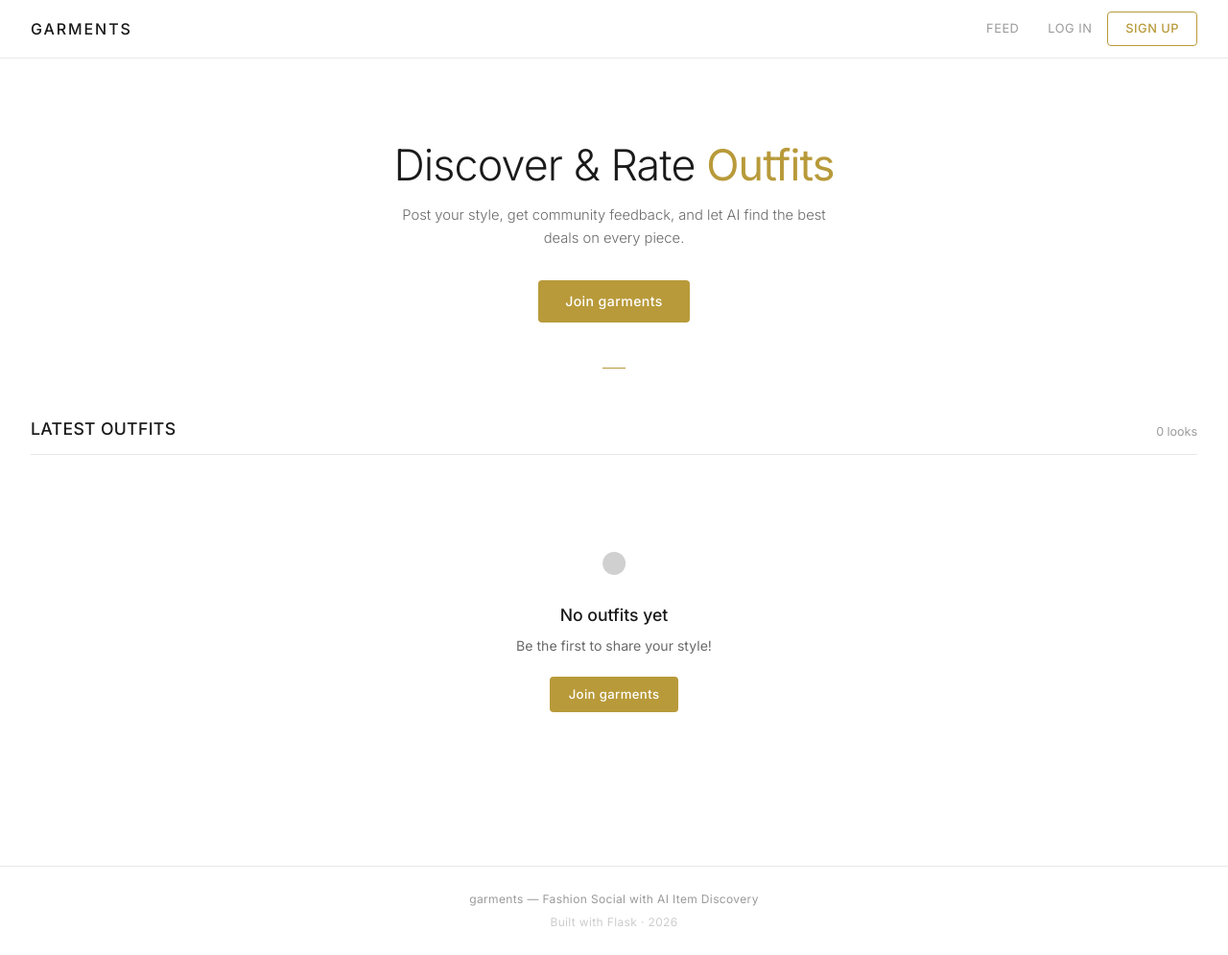
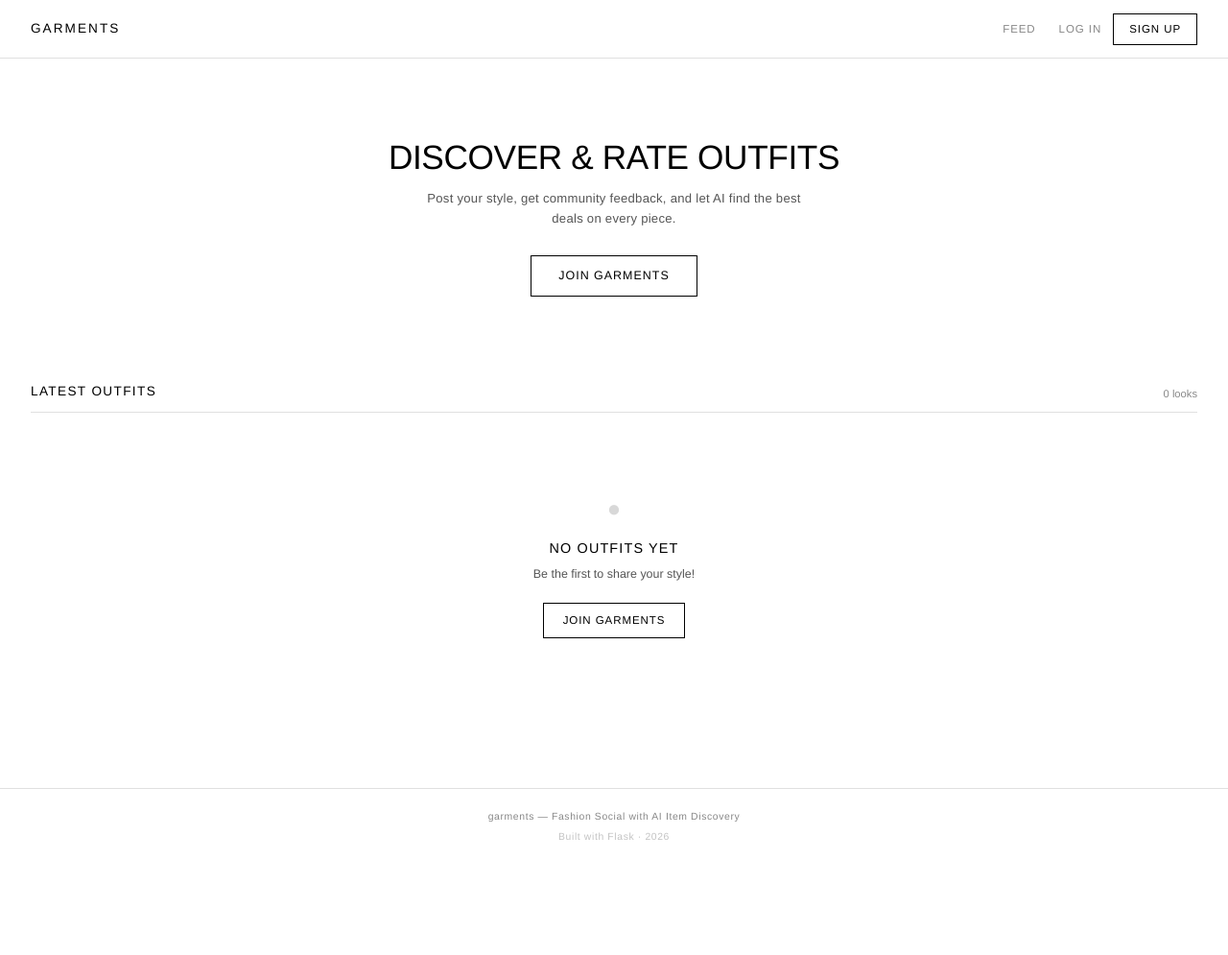
Before and after one commit to garmentssecurity-ai/garments-app, a Flask app: page / in a window 1280 px wide. Shown: the whole page at 96% size. After the commit the page ends 875 px from the top, so only its background shows below. Run offline with Flask 3, Linux system fonts and the light colour scheme; data that the repository does not hold is empty.

Commit message:
Prada redesign: black accents, Helvetica font, white bg, sharp edges

```diff
--- a/outfithub/static/css/style.css
+++ b/outfithub/static/css/style.css
@@ -7,48 +7,48 @@
 *, *::before, *::after { box-sizing: border-box; margin: 0; padding: 0; }
 
 :root {
-    /* Core palette — clean white, Prada-inspired minimalism */
+    /* Core palette — Prada: white, black, clean */
     --bg: #ffffff;
-    --bg-secondary: #f8f8f8;
+    --bg-secondary: #f5f5f5;
     --bg-card: #ffffff;
     --bg-elevated: #fafafa;
-    --bg-surface: #f0f0f0;
-
-    --text-primary: #1a1a1a;
-    --text-secondary: #6a6a6a;
-    --text-muted: #9a9a9a;
+    --bg-surface: #eeeeee;
+
+    --text-primary: #000000;
+    --text-secondary: #555555;
+    --text-muted: #888888;
     --text-inverse: #ffffff;
 
-    /* Accent — subtle refined gold, like Prada hardware */
-    --accent: #b89a3a;
-    --accent-hover: #c9aa4a;
-    --accent-subtle: rgba(184, 154, 58, 0.06);
+    /* Accent — Prada black */
+    --accent: #000000;
+    --accent-hover: #333333;
+    --accent-subtle: rgba(0, 0, 0, 0.04);
 
     /* Status */
-    --success: #22c55e;
-    --danger: #ef4444;
-    --warning: #f59e0b;
-    --info: #3b82f6;
-
-    /* Borders & surfaces */
-    --border: #e8e8e8;
-    --border-light: #d0d0d0;
+    --success: #000000;
+    --danger: #000000;
+    --warning: #000000;
+    --info: #000000;
+
+    /* Borders & surfaces — Prada uses fine grey lines */
+    --border: #e0e0e0;
+    --border-light: #cccccc;
 
     /* Radius — Prada uses sharp, clean lines */
-    --radius-sm: 4px;
-    --radius: 8px;
-    --radius-lg: 12px;
-
-    /* Shadows — subtle, refined */
-    --shadow-sm: 0 1px 2px rgba(0,0,0,0.04);
-    --shadow: 0 2px 8px rgba(0,0,0,0.06);
-    --shadow-lg: 0 4px 16px rgba(0,0,0,0.08);
-
-    /* Typography */
-    --font-sans: 'Inter', -apple-system, BlinkMacSystemFont, 'Segoe UI', sans-serif;
-    --font-display: 'Inter', 'SF Pro Display', -apple-system, sans-serif;
-
-    /* Transitions — refined, never bouncy */
+    --radius-sm: 0px;
+    --radius: 0px;
+    --radius-lg: 0px;
+
+    /* Shadows — Prada doesn't use shadows */
+    --shadow-sm: none;
+    --shadow: none;
+    --shadow-lg: none;
+
+    /* Typography — Prada uses Helvetica-like sans-serif */
+    --font-sans: 'Helvetica Neue', Helvetica, Arial, sans-serif;
+    --font-display: 'Helvetica Neue', Helvetica, Arial, sans-serif;
+
+    /* Transitions */
     --ease-out: cubic-bezier(0.25, 0.46, 0.45, 0.94);
 }
 
@@ -111,62 +111,59 @@ img, video { max-width: 100%; height: auto; display: block; }
 
 .nav-logo {
     font-family: var(--font-display);
-    font-size: 1rem;
-    font-weight: 500;
+    font-size: 0.85rem;
+    font-weight: 400;
     color: var(--text-primary) !important;
-    letter-spacing: 0.12em;
+    letter-spacing: 0.15em;
     text-transform: uppercase;
 }
 
 .nav-links {
     display: flex;
     align-items: center;
-    gap: 2px;
+    gap: 0px;
 }
 
 .nav-link {
-    padding: 6px 14px;
-    border-radius: var(--radius-sm);
+    padding: 6px 12px;
     color: var(--text-muted) !important;
     font-weight: 400;
-    font-size: 0.8rem;
-    letter-spacing: 0.04em;
+    font-size: 0.72rem;
+    letter-spacing: 0.08em;
     text-transform: uppercase;
     transition: color 0.15s ease;
 }
 
 .nav-link:hover {
     color: var(--text-primary) !important;
-    background: none;
 }
 
 .nav-link-post {
     background: transparent;
-    color: var(--accent) !important;
-    border: 1px solid var(--accent);
-    font-weight: 500;
-    padding: 5px 14px;
+    color: var(--text-primary) !important;
+    border: none;
+    font-weight: 400;
+    padding: 6px 12px;
 }
 .nav-link-post:hover {
-    background: var(--accent) !important;
-    color: var(--text-inverse) !important;
+    color: var(--text-muted) !important;
 }
 
 .nav-btn {
-    padding: 6px 18px;
+    padding: 6px 16px;
     background: transparent;
-    color: var(--accent) !important;
-    border: 1px solid var(--accent);
-    border-radius: var(--radius-sm);
-    font-weight: 500;
-    font-size: 0.8rem;
-    letter-spacing: 0.04em;
+    color: var(--text-primary) !important;
+    border: 1px solid var(--text-primary);
+    font-weight: 400;
+    font-size: 0.72rem;
+    letter-spacing: 0.08em;
     text-transform: uppercase;
     transition: all 0.15s ease;
 }
 .nav-btn:hover {
     background: var(--accent) !important;
     color: var(--text-inverse) !important;
+    border-color: var(--accent);
 }
 
 .nav-user-menu {
@@ -325,47 +322,48 @@ img, video { max-width: 100%; height: auto; display: block; }
     justify-content: center;
     gap: 6px;
     padding: 8px 20px;
-    border-radius: var(--radius-sm);
-    font-weight: 500;
-    font-size: 0.82rem;
+    font-weight: 400;
+    font-size: 0.72rem;
     font-family: inherit;
-    border: none;
+    border: 1px solid var(--text-primary);
     cursor: pointer;
     transition: all 0.15s ease;
+    background: transparent;
+    color: var(--text-primary);
+    letter-spacing: 0.08em;
+    text-transform: uppercase;
+    white-space: nowrap;
+}
+
+.btn:hover {
     background: var(--accent);
-    color: var(--text-inverse);
-    letter-spacing: 0.03em;
-    white-space: nowrap;
-}
-
-.btn:hover {
-    background: var(--accent-hover);
     color: var(--text-inverse) !important;
 }
 
 .btn-lg {
     padding: 10px 28px;
-    font-size: 0.88rem;
+    font-size: 0.78rem;
 }
 
 .btn-sm {
     padding: 4px 12px;
-    font-size: 0.75rem;
+    font-size: 0.65rem;
 }
 
 .btn-outline {
     background: transparent;
-    border: 1px solid var(--border-light);
+    border: 1px solid var(--border);
     color: var(--text-secondary);
 }
 .btn-outline:hover {
+    background: var(--accent);
+    color: var(--text-inverse) !important;
     border-color: var(--accent);
-    color: var(--accent) !important;
-    background: var(--accent-subtle);
 }
 
 .btn-ghost {
     background: transparent;
+    border: none;
     color: var(--text-muted);
 }
 .btn-ghost:hover {
@@ -665,112 +659,102 @@ img, video { max-width: 100%; height: auto; display: block; }
     text-align: center;
     margin-top: 20px;
     color: var(--text-muted);
-    font-size: 0.8rem;
+    font-size: 0.72rem;
 }
 
 .auth-footer a {
-    color: var(--accent);
-    font-weight: 500;
+    color: var(--text-primary);
+    font-weight: 400;
+    text-decoration: underline;
 }
 .auth-footer a:hover {
-    color: var(--accent-hover);
+    color: var(--text-muted);
 }
 
 /* ── Forgot password link ──────────────────────────────────── */
 .forgot-link {
-    font-size: 0.75rem;
-    color: var(--text-muted);
+    font-size: 0.7rem;
+    color: var(--text-muted);
+    text-decoration: underline;
 }
 .forgot-link:hover {
-    color: var(--accent);
-}
-
-/* ══════════════════════════════════════════════════════════════
-   Hero Section — Clean, architectural
+    color: var(--text-primary);
+}
+
+/* ══════════════════════════════════════════════════════════════
+   Hero Section — Prada: clean, minimal
    ══════════════════════════════════════════════════════════════ */
 .hero {
     text-align: center;
-    padding: 64px 24px 48px;
+    padding: 60px 24px 40px;
     margin-bottom: 48px;
-    position: relative;
-}
-
-.hero::after {
-    content: '';
-    position: absolute;
-    bottom: 0;
-    left: 50%;
-    transform: translateX(-50%);
-    width: 24px;
-    height: 1px;
-    background: var(--accent);
 }
 
 .hero-content h1 {
     font-family: var(--font-display);
-    font-size: 2.8rem;
+    font-size: 2.2rem;
     font-weight: 300;
-    line-height: 1.1;
-    margin-bottom: 16px;
-    letter-spacing: -0.02em;
+    line-height: 1.15;
+    margin-bottom: 12px;
+    letter-spacing: -0.01em;
+    text-transform: uppercase;
 }
 
 .gradient-text {
-    color: var(--accent);
+    color: var(--text-primary);
     font-weight: 400;
 }
 
 .hero-content p {
     color: var(--text-secondary);
-    font-size: 0.92rem;
-    max-width: 460px;
-    margin: 0 auto 32px;
+    font-size: 0.82rem;
+    max-width: 420px;
+    margin: 0 auto 28px;
     line-height: 1.6;
     font-weight: 300;
-}
-
-/* ══════════════════════════════════════════════════════════════
-   Feed
+    letter-spacing: 0.02em;
+}
+
+/* ══════════════════════════════════════════════════════════════
+   Feed — Prada minimal
    ══════════════════════════════════════════════════════════════ */
 .feed-header {
     display: flex;
     justify-content: space-between;
     align-items: flex-end;
-    margin-bottom: 24px;
-    padding-bottom: 12px;
+    margin-bottom: 20px;
+    padding-bottom: 10px;
     border-bottom: 1px solid var(--border);
 }
 
 .feed-header h2 {
     font-family: var(--font-display);
-    font-size: 1.1rem;
-    font-weight: 500;
-    letter-spacing: 0.02em;
+    font-size: 0.85rem;
+    font-weight: 400;
+    letter-spacing: 0.1em;
     text-transform: uppercase;
 }
 
 .feed-count {
     color: var(--text-muted);
-    font-size: 0.78rem;
-    font-weight: 400;
-}
-
-/* ══════════════════════════════════════════════════════════════
-   Outfit Grid — Clean product grid
+    font-size: 0.7rem;
+    font-weight: 400;
+}
+
+/* ══════════════════════════════════════════════════════════════
+   Outfit Grid — Prada product grid
    ══════════════════════════════════════════════════════════════ */
 .outfit-grid {
     display: grid;
     grid-template-columns: repeat(auto-fill, minmax(280px, 1fr));
-    gap: 16px;
+    gap: 12px;
 }
 
 .outfit-card {
     display: block;
     background: var(--bg-card);
-    border-radius: var(--radius-sm);
     overflow: hidden;
     border: 1px solid var(--border);
-    transition: border-color 0.2s ease;
     position: relative;
 }
 
@@ -885,25 +870,27 @@ img, video { max-width: 100%; height: auto; display: block; }
    ══════════════════════════════════════════════════════════════ */
 .empty-state {
     text-align: center;
-    padding: 64px 24px;
+    padding: 60px 24px;
 }
 
 .empty-icon {
-    font-size: 2rem;
-    margin-bottom: 12px;
-    opacity: 0.2;
+    font-size: 1.5rem;
+    margin-bottom: 10px;
+    opacity: 0.15;
 }
 
 .empty-state h3 {
     font-family: var(--font-display);
-    font-size: 1.1rem;
-    font-weight: 500;
-    margin-bottom: 6px;
+    font-size: 0.9rem;
+    font-weight: 400;
+    margin-bottom: 4px;
+    text-transform: uppercase;
+    letter-spacing: 0.08em;
 }
 
 .empty-state p {
     color: var(--text-secondary);
-    font-size: 0.88rem;
+    font-size: 0.78rem;
     margin-bottom: 20px;
 }
 
@@ -1582,11 +1567,11 @@ img, video { max-width: 100%; height: auto; display: block; }
 }
 
 /* ══════════════════════════════════════════════════════════════
-   Footer — Minimal
+   Footer — Prada minimal
    ══════════════════════════════════════════════════════════════ */
 .footer {
     border-top: 1px solid var(--border);
-    padding: 24px;
+    padding: 20px;
     margin-top: 48px;
 }
 
@@ -1598,13 +1583,13 @@ img, video { max-width: 100%; height: auto; display: block; }
 
 .footer p {
     color: var(--text-muted);
-    font-size: 0.75rem;
-    letter-spacing: 0.03em;
+    font-size: 0.65rem;
+    letter-spacing: 0.06em;
 }
 
 .footer-meta {
-    font-size: 0.65rem;
-    margin-top: 4px;
+    font-size: 0.6rem;
+    margin-top: 3px;
     opacity: 0.5;
 }
 
--- a/outfithub/templates/base.html
+++ b/outfithub/templates/base.html
@@ -4,10 +4,7 @@
     <meta charset="UTF-8">
     <meta name="viewport" content="width=device-width, initial-scale=1.0">
     <title>{% block title %}garments{% endblock %}</title>
-    <link rel="preconnect" href="https://fonts.googleapis.com">
-    <link rel="preconnect" href="https://fonts.gstatic.com" crossorigin>
-    <link href="https://fonts.googleapis.com/css2?family=Inter:wght@300;400;450;500;600;700;800;900&display=swap" rel="stylesheet">
-    <link rel="stylesheet" href="{{ url_for('static', filename='css/style.css') }}">
+    <link rel="stylesheet" href="{{ url_for('static', filename='css/style.css') }}?v=2">
     {% block extra_head %}{% endblock %}
 </head>
 <body>
--- a/outfithub/templates/forgot_password.html
+++ b/outfithub/templates/forgot_password.html
@@ -5,7 +5,6 @@
 <div class="auth-page">
     <div class="auth-card">
         <div class="auth-header">
-            <span class="brand-dot"></span>
             <h1>Reset password</h1>
             <p>Enter your email and we'll send you a reset link</p>
         </div>
--- a/outfithub/templates/login.html
+++ b/outfithub/templates/login.html
@@ -5,7 +5,6 @@
 <div class="auth-page">
     <div class="auth-card">
         <div class="auth-header">
-            <span class="brand-dot"></span>
             <h1>Welcome back</h1>
             <p>Log in to continue sharing outfits</p>
         </div>
--- a/outfithub/templates/outfit.html
+++ b/outfithub/templates/outfit.html
@@ -69,7 +69,7 @@
                         <form method="POST" action="{{ url_for('report_post', post_id=post.id) }}" style="display:inline;">
                             <input type="hidden" name="csrf_token" value="{{ csrf_token }}">
                             <input type="hidden" name="reason" value="illegal">
-                            <button type="submit" class="btn btn-sm btn-ghost" style="color:var(--text-muted);font-size:0.7rem;" onclick="return confirm('Report this post for review?')">Report</button>
+                            <button type="submit" class="btn btn-sm btn-ghost" style="font-size:0.65rem;" onclick="return confirm('Report this post for review?')">Report</button>
                         </form>
                     {% endif %}
                     </div>
--- a/outfithub/templates/register.html
+++ b/outfithub/templates/register.html
@@ -5,7 +5,6 @@
 <div class="auth-page">
     <div class="auth-card">
         <div class="auth-header">
-            <span class="brand-dot"></span>
             <h1>Create account</h1>
             <p>Share your style with the world</p>
         </div>
--- a/outfithub/templates/settings_2fa.html
+++ b/outfithub/templates/settings_2fa.html
@@ -5,7 +5,6 @@
 <div class="auth-page">
     <div class="auth-card">
         <div class="auth-header">
-            <span class="brand-dot"></span>
             <h1>Two-factor authentication</h1>
             <p>Add an extra layer of security to your account</p>
         </div>
--- a/outfithub/templates/verify_email.html
+++ b/outfithub/templates/verify_email.html
@@ -5,7 +5,6 @@
 <div class="auth-page">
     <div class="auth-card">
         <div class="auth-header">
-            <span class="brand-dot"></span>
             <h1>Verify your email</h1>
             <p>You're almost there! Confirm your email address to start using garments.</p>
         </div>
```
Also changed, not shown: other parts of outfithub/static/css/style.css (+167 -172 lines), deploy_render.py (added, +125 -0 lines).
